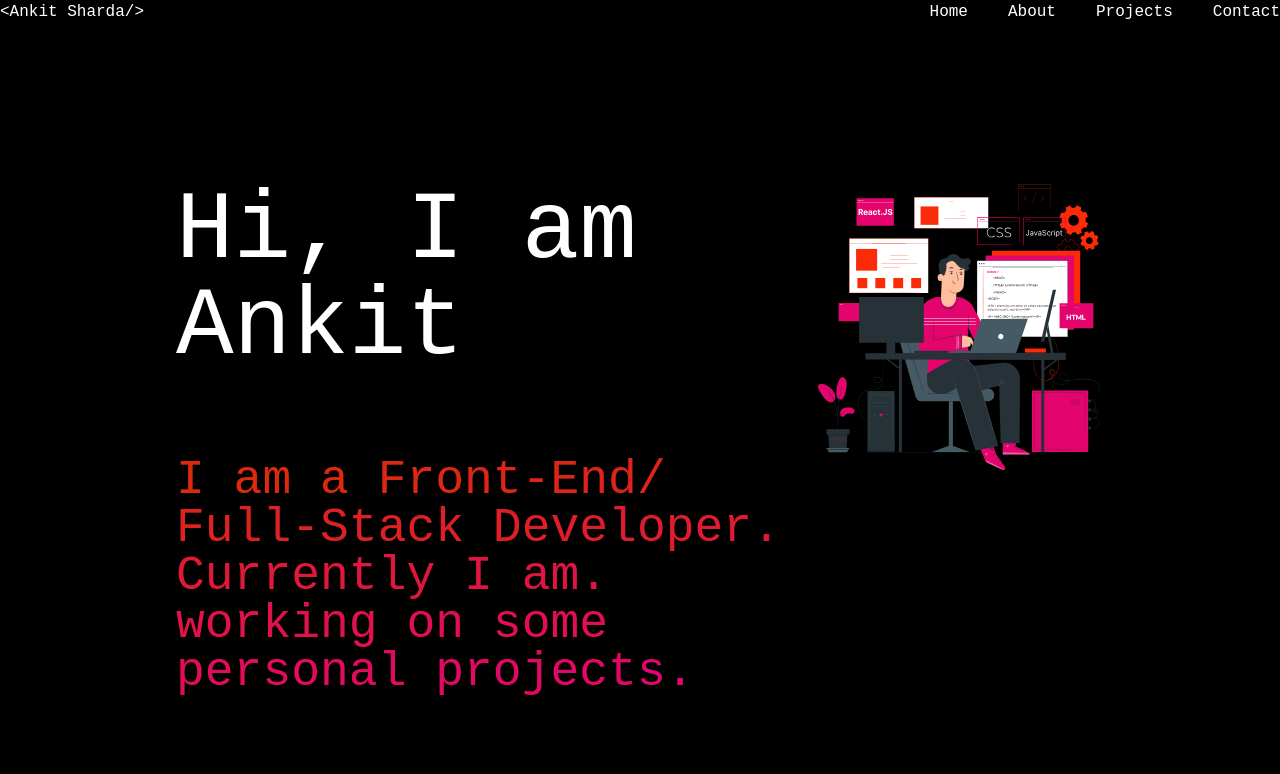
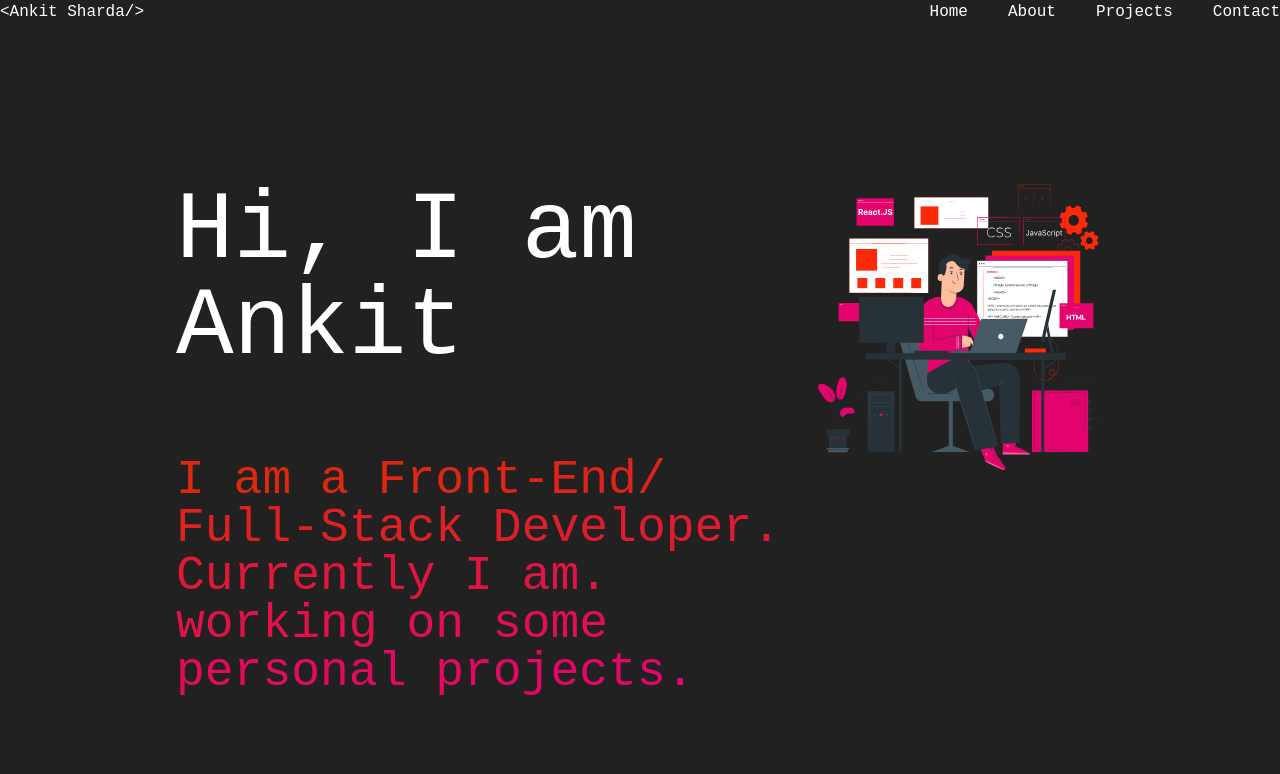
Before and after one commit to AnkitSHarda28/my_portfolio, a Next.js app: page / in a window 1280 px wide. Shown: the top 774 px of the page. Built offline with nearby package versions, Linux system fonts and the light colour scheme.

Commit message:
bg changed

```diff
--- a/styles/globals.css
+++ b/styles/globals.css
@@ -6,7 +6,7 @@ body {
   padding: 0;
   margin: 0;
   font-family: "Inconsolata", monospace;
-  background-color: black;
+  background-color: #212121;
   color: white;
 }
 
```
